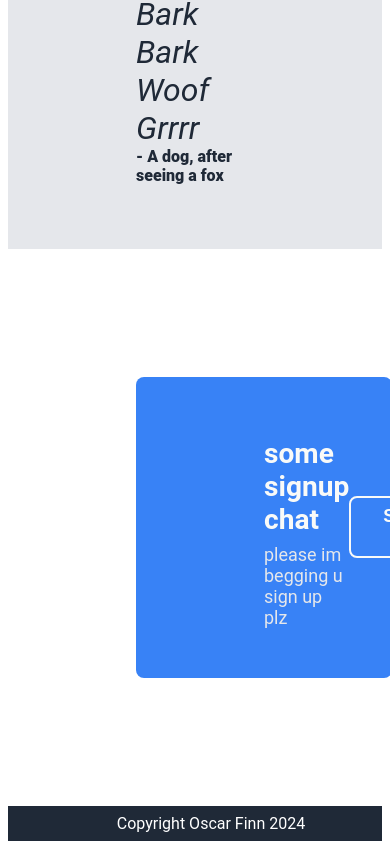
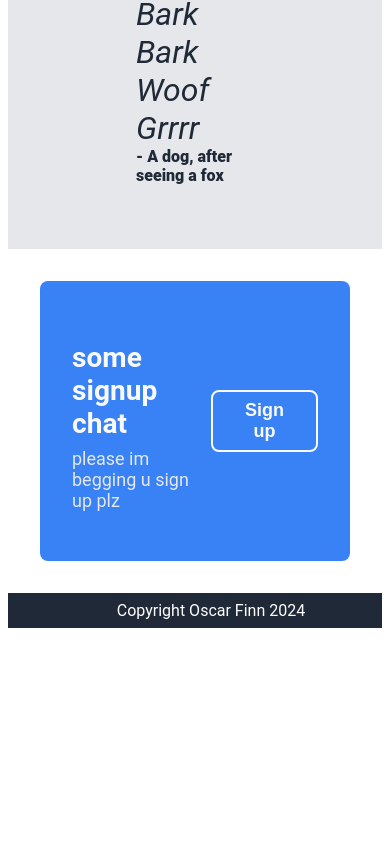
Before and after one commit to OscarFinn/odin_landing_page, a plain HTML site: page index.html in a window 390 px wide. Shown: the part 2576-3425 px from the top of the page. After the commit the page ends 3212 px from the top, so only its background shows below. Drawn offline with Linux system fonts and the light colour scheme.

Commit message:
improved mobile scaleability of signup card

```diff
--- a/style.css
+++ b/style.css
@@ -164,12 +164,12 @@ h1 {
 
 .signup {
     display: flex;
-    margin: 128px;
+    margin: 32px;
     background-color: #3882F6;
     color: #F9FAF8;
     flex-direction: row;
     border-radius: 8px;
-    padding: 32px 128px;
+    padding: 32px 32px;
     justify-content: space-between;
     font-size: 24px;
     align-items: center;
@@ -205,5 +205,9 @@ h1 {
     .placeholder {
         flex: 1;
     }
+    .signup {
+        margin: 128px;
+        padding: 32px 128px;
+    }
 
 }
```
